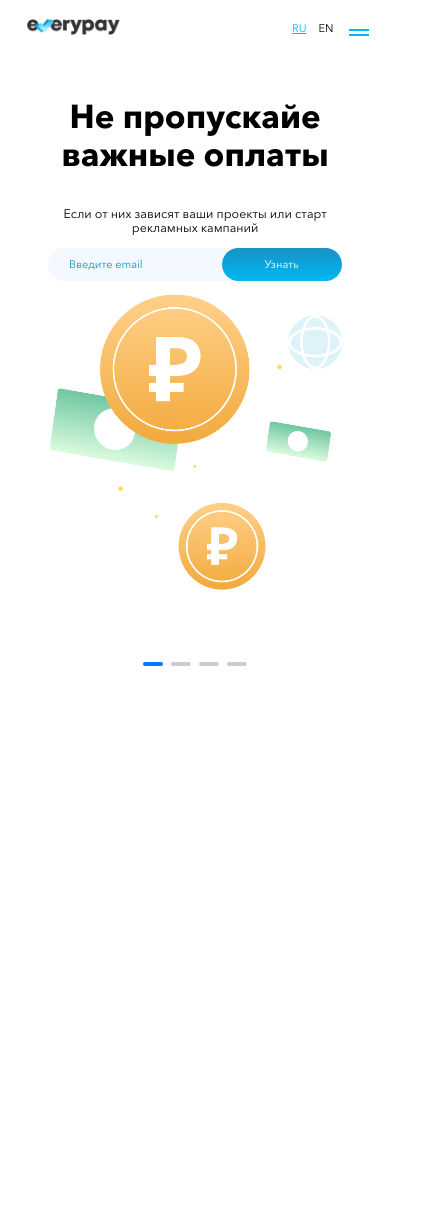
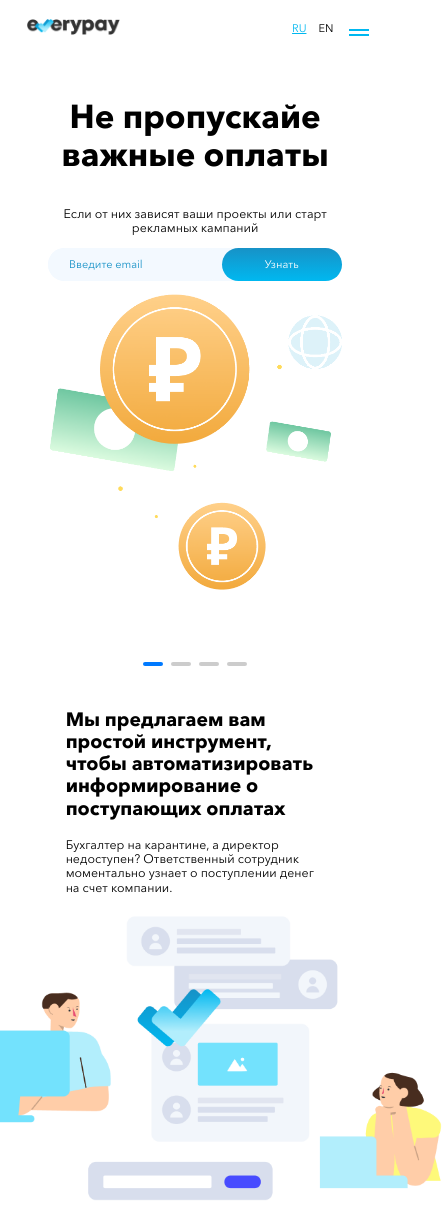
Before and after one commit to Aalleexxaannddrr/EVERYPAY, a React (Create React App) app: page / in a window 390 px wide. Shown: the whole page, 444 px wide, since content can reach past the window. Before the commit the page ends 844 px from the top, so only its background shows below. Built offline with nearby package versions, Linux system fonts and the light colour scheme.

Commit message:
Add another one div

```diff
--- a/src/components/Page/index.tsx
+++ b/src/components/Page/index.tsx
@@ -1,14 +1,31 @@
-import React, {Fragment} from "react"
+import React, {Fragment, useContext} from "react"
 import Header from "../Header";
 import Slider from "../Slider";
+import {LanguageContext} from "../../context/LanguageContext";
 
 const Page: React.FC = () => {
+    const language = useContext(LanguageContext)
 
     return(
         <div className="page">
             <Fragment>
                 <Header />
                 <Slider />
+                <div className="review-item review-item__revers">
+                    <img className="review-item__img2" src="/img/page/1.png" alt="" />
+                    <div className="review-item__left">
+                        <h3 className="null review-item__titles2">
+                            {(language.language === 'EN') ?
+                                "We offer you a simple tool to automate the notification of incoming payments" :
+                                "Мы предлагаем вам простой инструмент, чтобы автоматизировать информирование о поступающих оплатах"}
+                        </h3>
+                        <p className="null review-item__text2">
+                            {(language.language === 'EN') ?
+                                "The accountant is in quarantine and the director is unavailable? The responsible employee will instantly know about the receipt of money on the company's account. " :
+                                "Бухгалтер на карантине, а директор недоступен? Ответственный сотрудник моментально узнает о поступлении денег на счет компании."}
+                        </p>
+                    </div>
+                </div>
             </Fragment>
         </div>
     )
--- a/src/styles/main.css
+++ b/src/styles/main.css
@@ -167,18 +167,36 @@ body {
 .review-item__img {
   max-height: 500px;
 }
+.review-item__img2 {
+  max-height: 300px;
+}
 .review-item__titles {
   font-size: 2.5em;
+}
+.review-item__titles2 {
+  font-size: 1.75em;
 }
 .review-item__text {
   font-weight: 400;
   font-size: 1.125em;
 }
+.review-item__text2 {
+  font-weight: 400;
+  font-size: 1.125em;
+}
 @media screen and (max-width: 1025px) {
   .review-item {
-    text-align: center;
     flex-direction: column;
     align-items: center;
+  }
+  .review-item__revers {
+    flex-direction: column-reverse;
+  }
+  .review-item__titles {
+    text-align: center;
+  }
+  .review-item__text {
+    text-align: center;
   }
   .review-item__img {
     max-width: 400px;
@@ -208,6 +226,9 @@ body {
     display: none;
   }
   .review-item__img {
+    max-width: 200px;
+  }
+  .review-item__img2 {
     max-width: 200px;
   }
   .review-item__titles {
--- a/src/styles/modules/review-item.scss
+++ b/src/styles/modules/review-item.scss
@@ -13,8 +13,16 @@
     max-height: 500px;
   }
 
+  &__img2 {
+    max-height: 300px;
+  }
+
   &__titles {
     font-size: em(40, $fz);
+  }
+
+  &__titles2 {
+    font-size: em(28, $fz);
   }
 
   &__text {
@@ -22,10 +30,26 @@
     font-size: em(18, $fz);
   }
 
+  &__text2 {
+    font-weight: 400;
+    font-size: em(18, $fz);
+  }
+
   @media screen and (max-width: 1025px) {
-    text-align: center;
     flex-direction: column;
     align-items: center;
+
+    &__revers {
+      flex-direction: column-reverse;
+    }
+
+    &__titles {
+      text-align: center;
+    }
+
+    &__text {
+      text-align: center;
+    }
 
     &__img {
       max-width: 400px;
@@ -62,6 +86,10 @@
       max-width: 200px;
     }
 
+    &__img2 {
+      max-width: 200px;
+    }
+
     &__titles {
       font-size: em(32, $fz);
     }
```
Also changed, not shown: public/img/page/1.png (added), 1 other file (tests, documents, lock files or other folders).
